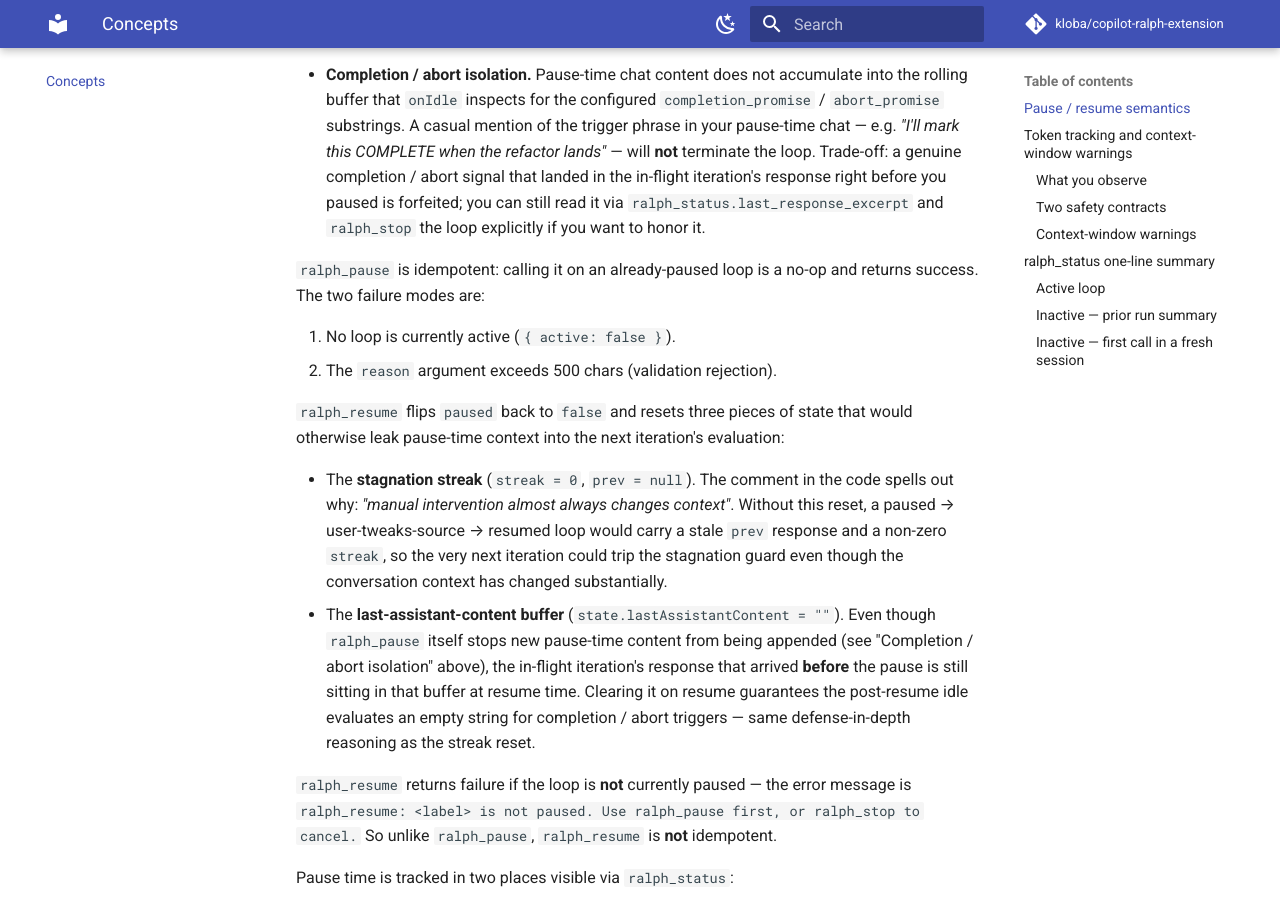
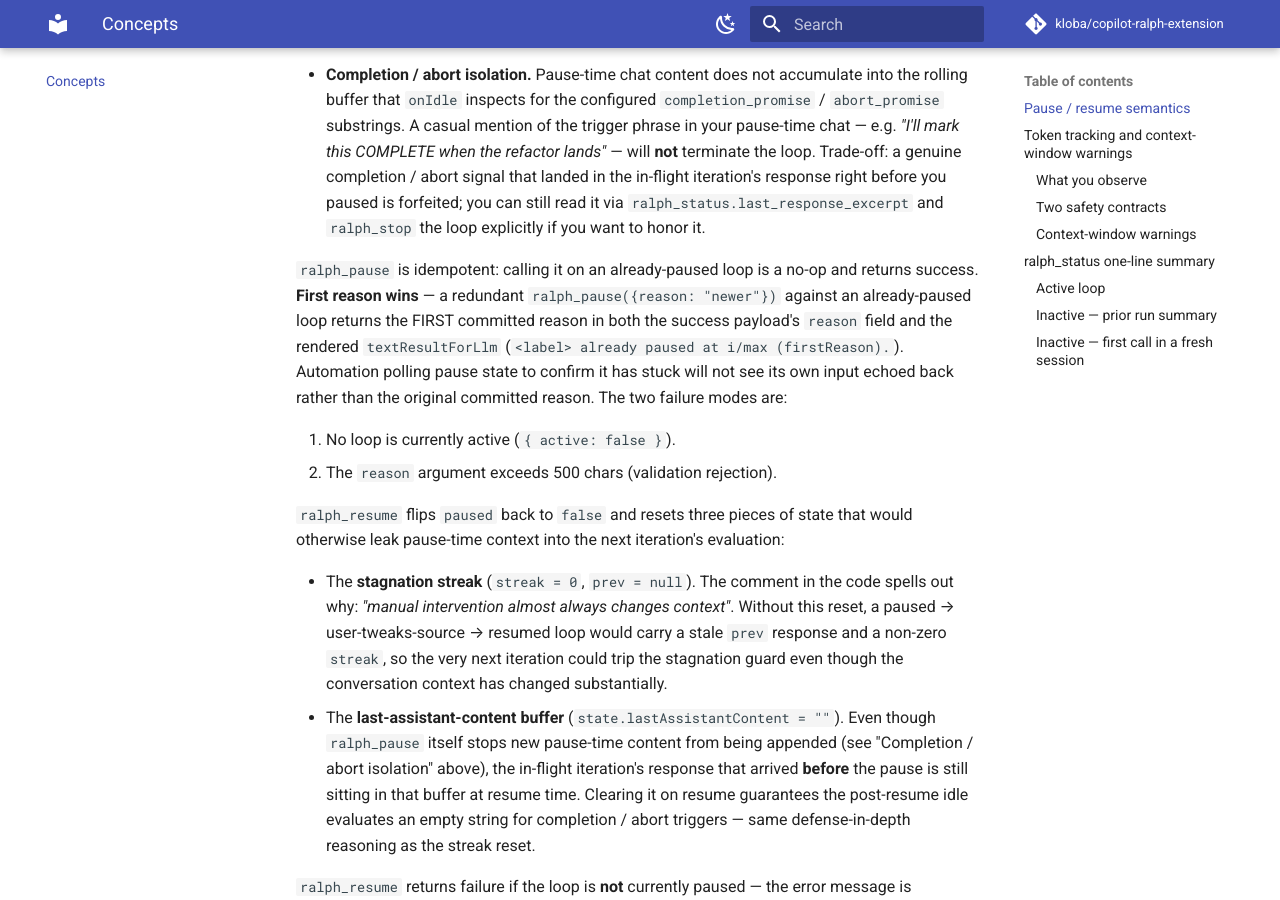
Before and after one commit to kloba/copilot-ralph-extension, an MkDocs documentation site: the page built from docs/concepts.md, in a window 1280 px wide and 900 px high, scrolled down 986 px. Built offline with MkDocs 1.6.1 and Material for MkDocs 9.7.7, drawn with Linux system fonts in a browser that asks for light colours; comment, search, counter and statistics services are not loaded.

Commit message:
docs(pause): document idempotent first-reason-wins contract
`ralph_pause`'s idempotent branch returns the FIRST committed
reason — pinned by iter 172's test. Surface this contract on
both user-facing docs (README + concepts.md) so automation
authors polling pause state know their second-call reason is
not echoed back. Adds a drift-guard test that scans both docs
for the phrase plus the rendered "already paused at i/max
(firstReason)." message shape.

Co-authored-by: Copilot <223556219+Copilot@users.noreply.github.com>
Co-authored-by: copilot-ralph <copilot-ralph@users.noreply.github.com>

```diff
--- a/docs/concepts.md
+++ b/docs/concepts.md
@@ -47,7 +47,14 @@ loop also **isolates** its bookkeeping from the pause-time chat:
   explicitly if you want to honor it.
 
 `ralph_pause` is idempotent: calling it on an already-paused loop is
-a no-op and returns success. The two failure modes are:
+a no-op and returns success. **First reason wins** — a redundant
+`ralph_pause({reason: "newer"})` against an already-paused loop
+returns the FIRST committed reason in both the success payload's
+`reason` field and the rendered `textResultForLlm` (`<label>
+already paused at i/max (firstReason).`). Automation polling pause
+state to confirm it has stuck will not see its own input echoed
+back rather than the original committed reason. The two failure
+modes are:
 
 1. No loop is currently active (`{ active: false }`).
 2. The `reason` argument exceeds 500 chars (validation rejection).
```
Also changed, not shown: CHANGELOG.md (+16 -0 lines), README.md (+1 -1 lines), 1 other file.
